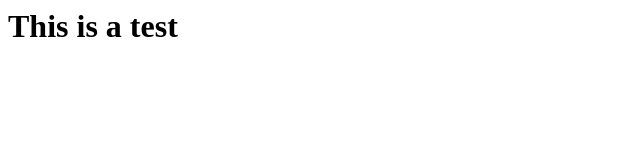
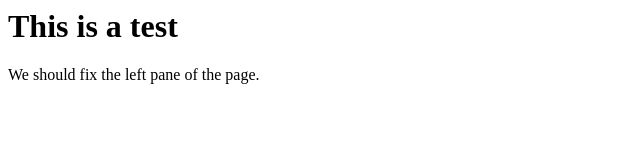
Before and after one commit to salvadorsalgado1/test-space-github, a plain HTML site: page index.html in a window 1280 px wide. Shown: the whole page, without its empty margins (0-640 px from the left). Drawn offline with Linux system fonts and the light colour scheme.

Commit message:
update paragraph

```diff
--- a/index.html
+++ b/index.html
@@ -3,9 +3,10 @@
     <meta charset="UTF-8">
     <meta http-equiv="X-UA-Compatible" content="IE=edge">
     <meta name="viewport" content="width=device-width, initial-scale=1.0">
-    <title>Document</title>
+    <title>Documents</title>
 </head>
 <body>
     <h1>This is a test</h1>
+    <p>We should fix the left pane of the page.</p>
 </body>
 </html>
```
